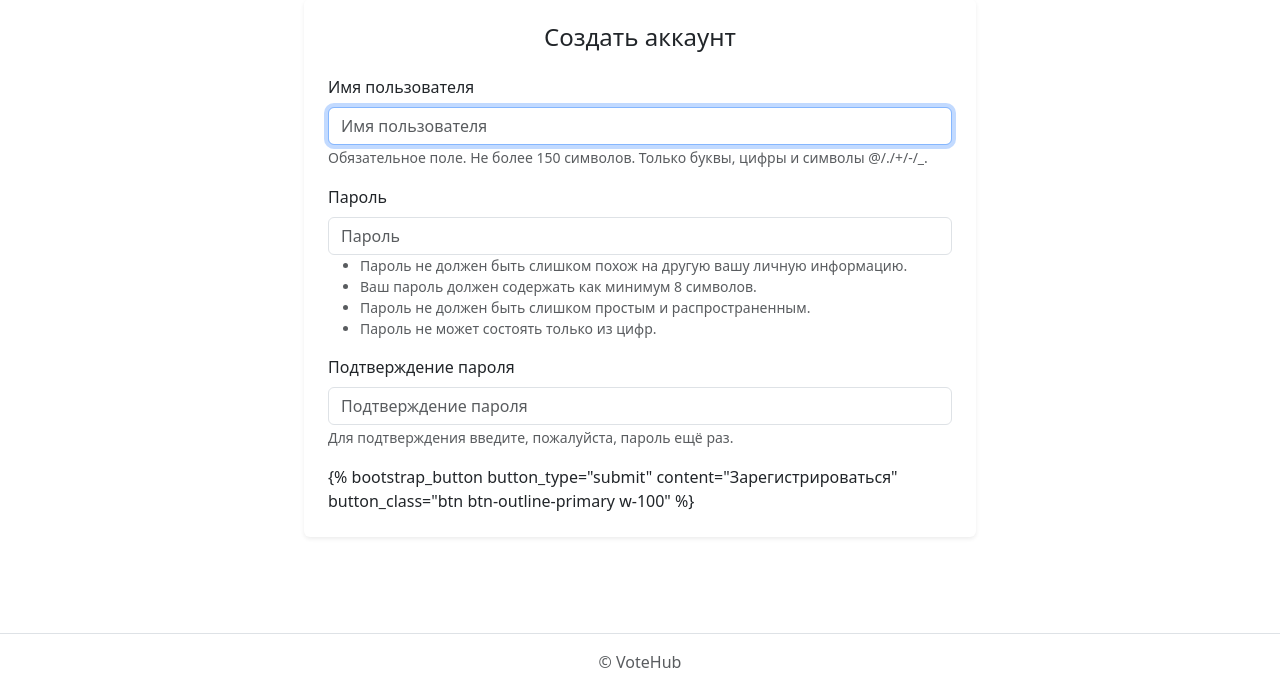
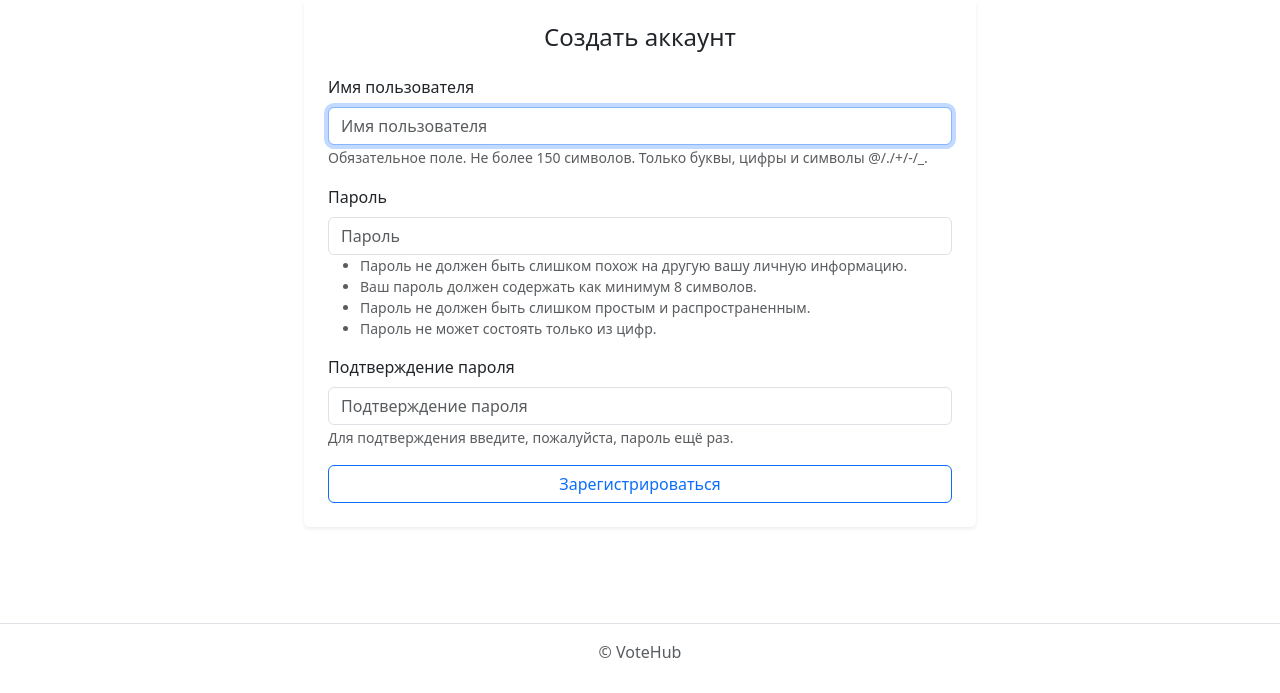
Before and after one commit to zayacsk/vote-hub, a Django app: page /auth/registration/ in a window 1280 px wide. Shown: the part 107-800 px from the top of the page. Run offline with Django 5.2, Linux system fonts and the light colour scheme; some libraries are stand-ins or nearby versions.

Commit message:
improve registration submit button

```diff
--- a/vote_hub/templates/registration/registration_form.html
+++ b/vote_hub/templates/registration/registration_form.html
@@ -10,8 +10,7 @@
       <form method="post">
         {% csrf_token %}
         {% bootstrap_form form %}
-        {% bootstrap_button button_type="submit" content="Зарегистрироваться" button_class="btn btn-outline-primary
-        w-100" %}
+        {% bootstrap_button "Зарегистрироваться" button_type="submit" button_class="btn-outline-primary w-100" %}
       </form>
     </div>
   </div>
```
